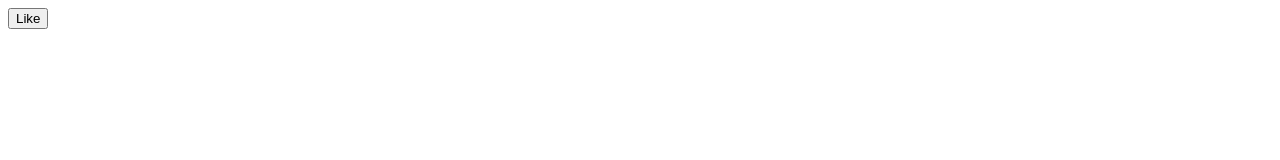
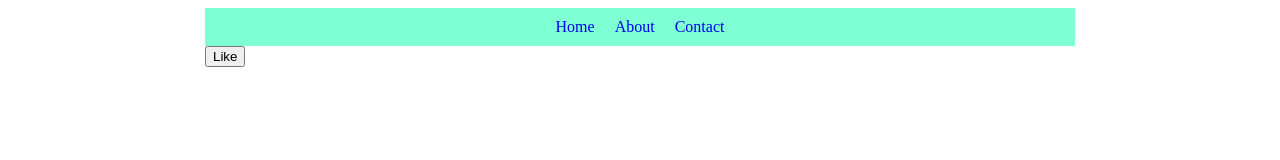
Before and after one commit to iwpcode/react-to-html, a plain HTML site: page index.html in a window 1280 px wide. Drawn offline with nearby package versions, Linux system fonts and the light colour scheme.

Commit message:
[add-component] add header component with looping navigation

```diff
--- /dev/null
+++ b/components/header.js
@@ -0,0 +1,48 @@
+'use strict';
+
+const headerElement = React.createElement;
+
+class HeaderNav extends React.Component {
+  constructor(props) {
+    super(props);
+    this.state = {
+      navList: [
+        {
+          id: 0,
+          label: 'Home',
+          url: 'index.html',
+        },
+        {
+          id: 1,
+          label: 'About',
+          url: '#',
+        },
+        {
+          id: 2,
+          label: 'Contact',
+          url: '#',
+        },
+      ]
+    }
+  }
+
+  render() {
+    const list = []
+    this.state.navList.forEach((v, i) => {
+      list.push(e(
+        'a',
+        {href: v.url},
+        v.label
+      ))
+    });
+    return headerElement(
+      'div',
+      {className: "header-nav"},
+      list
+    )
+  }
+}
+
+const headerNavContainer = document.querySelector('#header-nav')
+const headerNavRoot = ReactDOM.createRoot(headerNavContainer)
+headerNavRoot.render(headerElement(HeaderNav))
--- a/index.html
+++ b/index.html
@@ -5,9 +5,14 @@
   <meta http-equiv="X-UA-Compatible" content="IE=edge">
   <meta name="viewport" content="width=device-width, initial-scale=1.0">
   <title>React Add to HTML DOM</title>
+
+  <link rel="stylesheet" href="style.css">
 </head>
 <body>
-  <div id="like_button_container"></div>
+  <div class="container">
+    <div id="header-nav"></div>
+    <div id="like_button_container"></div>
+  </div>
 
   <!-- Load React. -->
   <!-- Note: when deploying, replace "development.js" with "production.min.js". -->
@@ -15,6 +20,7 @@
   <script src="https://unpkg.com/react-dom@18/umd/react-dom.development.js" crossorigin></script>
 
   <!-- Load our React component. -->
+  <script src="components/header.js"></script>
   <script src="like_button.js"></script>
 </body>
 </html>
--- /dev/null
+++ b/style.css
@@ -0,0 +1,16 @@
+.container{
+  width: 870px;
+  margin: 0 auto;
+}
+
+.header-nav{
+  padding: 10px;
+  background-color: aquamarine;
+  display: flex;
+  flex-flow: row nowrap;
+  justify-content: center;
+}
+.header-nav a{
+  padding: 0 10px;
+  text-decoration: none;
+}
```
